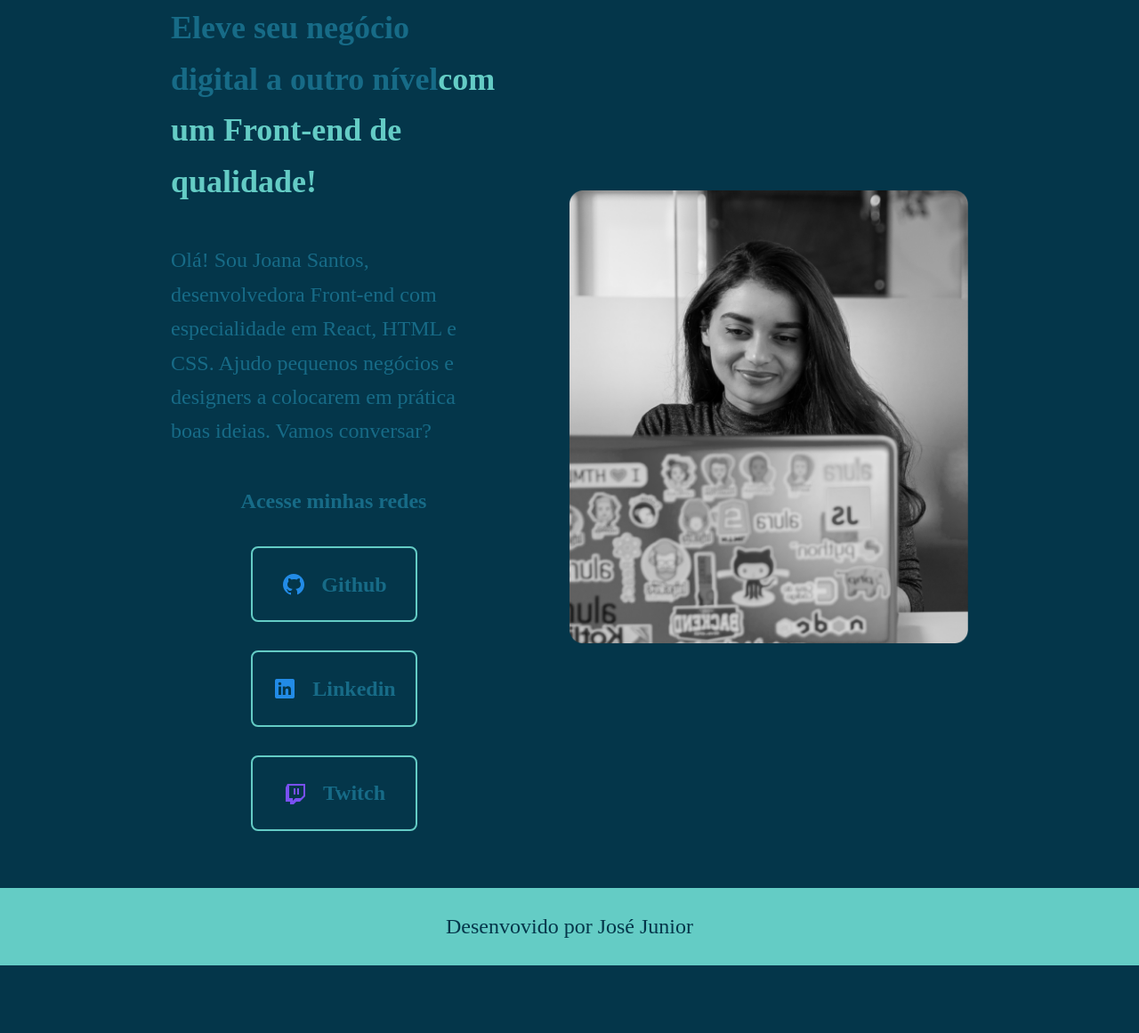
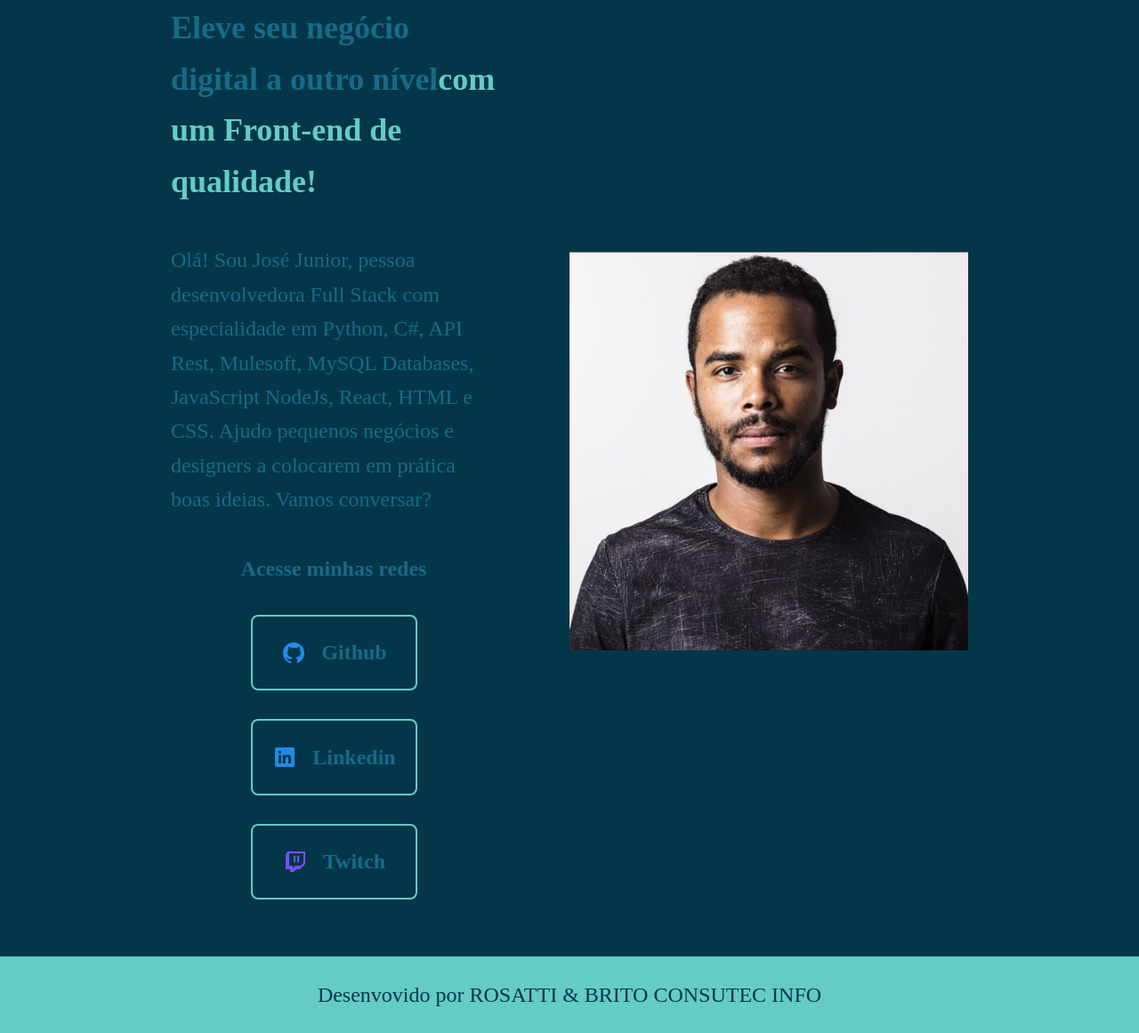
Before and after one commit to JJBrito/HTML---CSS, a plain HTML site: page index.html in a window 1280 px wide. Shown: the part 125-1286 px from the top of the page at 89% size. Before the commit the page ends 1210 px from the top, so only its background shows below. Drawn offline with Linux system fonts and the light colour scheme.

Commit message:
Alterações.

```diff
--- a/index.html
+++ b/index.html
@@ -17,10 +17,9 @@
             <section class="apresentacao__conteudo">
                 <h1 class="apresentacao__conteudo__titulo">Eleve seu negócio digital a outro nível<strong
                 class="titulo-destaque">com um Front-end de qualidade!</strong></h1>
-                <p class="apresentacao__conteudo__texto">Olá! Sou Joana Santos, desenvolvedora
-                Front-end com especialidade em React, HTML
-                e CSS. Ajudo pequenos negócios e designers
-                a colocarem em prática boas ideias.
+                <p class="apresentacao__conteudo__texto">Olá! Sou José Junior, pessoa desenvolvedora
+                Full Stack com especialidade em Python, C#, API Rest, Mulesoft, MySQL Databases, JavaScript
+                NodeJs, React, HTML e CSS. Ajudo pequenos negócios e designers a colocarem em prática boas ideias.
                 Vamos conversar?</p>
                 <div class="apresentacao__links">
                     <h2 class="apresentacao__links__subtitulo">Acesse minhas redes</h2>
@@ -35,8 +34,8 @@
                         Twitch</a>
                 </div>
             </section>
-            <img class="apresentacao__imagem" src="./assets/Rectangle 47.png" alt="Foto1 ">
+            <img class="apresentacao__imagem" src="./assets/Screenshot_20200504-092045_2.jpg" alt="Foto1 ">
         </main>
-        <footer class="rodape">Desenvovido por José Junior</footer>
+        <footer class="rodape">Desenvovido por ROSATTI & BRITO CONSUTEC INFO</footer>
     </body>
 </html>
```
